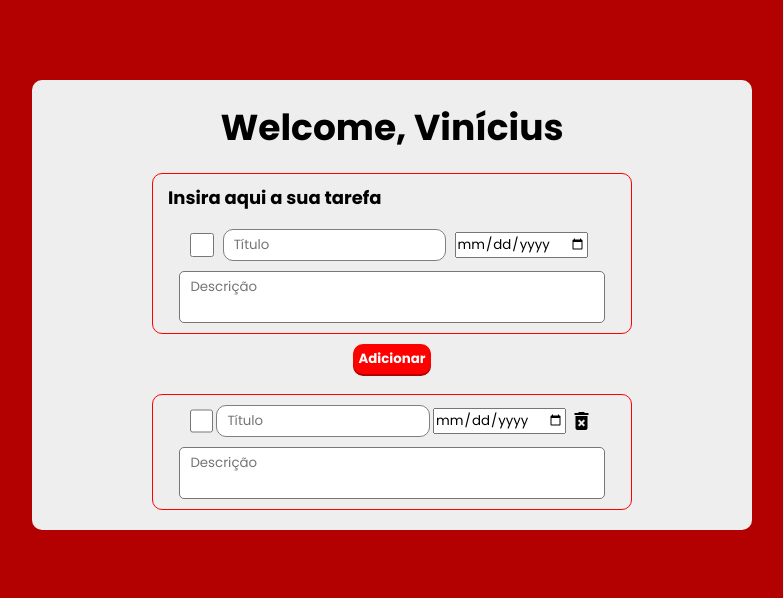
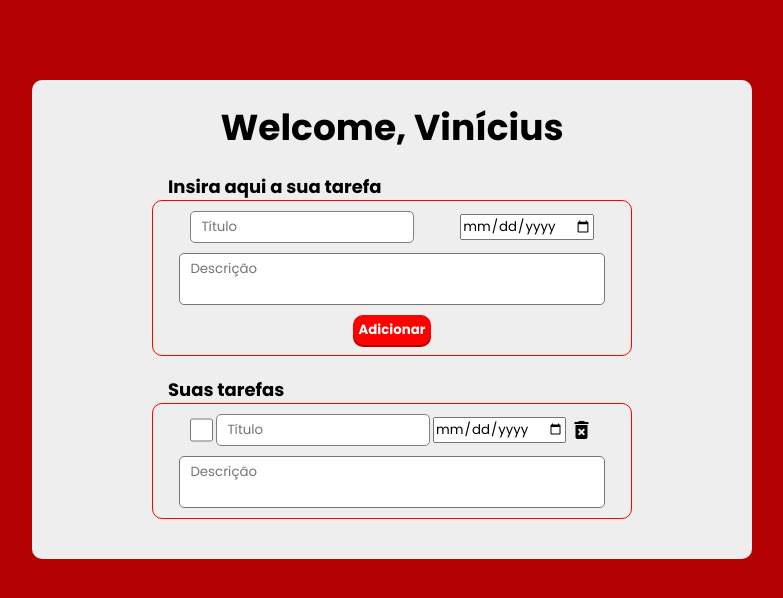
Before and after one commit to vinifoliv/to-do-list, a React (Create React App) app in the folder client/: page / in a window 1280 px wide. Shown: the top 598 px of the page, without its empty margins (248-1031 px from the left). Built offline with nearby package versions, Linux system fonts and the light colour scheme.

Commit message:
Adicionado formulário para a inclusão de tarefas.

```diff
--- a/client/src/App.css
+++ b/client/src/App.css
@@ -13,3 +13,9 @@
     font-size: 3rem;
     text-align: center;
 }
+
+h3 {
+    width: 70%;
+    text-align: left;
+    font-size: 1.5rem;
+}
--- a/client/src/App.jsx
+++ b/client/src/App.jsx
@@ -1,17 +1,17 @@
-// import { useState } from 'react';
 import './App.css';
 import Formulario from './components/Formulario';
 import Tarefa from './components/Tarefa';
 
-// const DOMAIN = 'localhost:9000';
-
 function App() {
-  // const [ tarefas, setTarefas ] = useState(null);
 
   return (
     <div className="card">
       <h1 className="titulo-app">Welcome, Vinícius</h1> <br />
+
+      <h3>Insira aqui a sua tarefa</h3>
       <Formulario />
+
+      <h3>Suas tarefas</h3>
       <Tarefa />
     </div>
   );
--- a/client/src/components/Formulario.css
+++ /dev/null
@@ -1,33 +0,0 @@
-.formulario {
-    display: flex;
-    flex-direction: column;
-    align-items: center;
-    width: 100%;
-    margin: 0 auto 20px;
-}
-
-.formulario .tarefa {
-    margin-bottom: 10px;
-}
-
-.formulario .tarefa h3 {
-    width: 100%;
-    text-align: left;
-    font-size: 1.5rem;
-}
-
-.formulario button {
-    color: white;
-    font-weight: bold;
-    padding: 5px;
-    border-radius: 10px;
-    border: none;
-    background-color: #ff0000;
-    transition: .2s;
-    box-shadow: 0 2px 0 #b30000;
-}
-
-.formulario button:active {
-    transform: scale(0.95);
-    background-color: #b30000;
-}
--- a/client/src/components/Formulario.jsx
+++ b/client/src/components/Formulario.jsx
@@ -1,18 +1,12 @@
-import './Formulario.css';
-
 export default function Formulario() {
     return (
-        <form className="formulario">
-            <div className="tarefa">
-                <h3>Insira aqui a sua tarefa</h3> <br />
-                <div className='dados-tarefa'>
-                    <input type="checkbox" id="checkbox" /> &nbsp;
-                    <input type="text" id="titulo-tarefa" placeholder="Título" /> &nbsp;
-                    <input type="date" id="data" /> &nbsp;
-                </div>
-                <textarea id="descricao" placeholder='Descrição'></textarea>
+        <form className="tarefa">
+            <div className='dados-tarefa'>
+                <input type="text" id="titulo-tarefa" placeholder="Título" /> &nbsp; &nbsp;
+                <input type="date" id="data" />
             </div>
-            <button type="button">Adicionar</button>
+            <textarea id="descricao" placeholder='Descrição'></textarea>
+            <button type="button" id={'adicionar-tarefa'}>Adicionar</button>
         </form>
     );
 }
--- a/client/src/components/Tarefa.css
+++ b/client/src/components/Tarefa.css
@@ -6,6 +6,7 @@
     padding: 10px 15px;
     border-radius: 10px;
     width: 70%;
+    margin-bottom: 20px;
 }
 
 .dados-tarefa {
@@ -25,7 +26,7 @@
     padding: 5px 10px;
     width: 50%;
     border: .5px solid gray;
-    border-radius: 10px;
+    border-radius: 5px;
 }
 
 #descricao {
@@ -36,3 +37,20 @@
     padding: 5px 10px;
     max-height: 5vh;
 }
+
+#adicionar-tarefa {
+    margin: 10px auto 0;
+    color: white;
+    font-weight: bold;
+    padding: 5px;
+    border-radius: 10px;
+    border: none;
+    background-color: #ff0000;
+    transition: .2s;
+    box-shadow: 0 2px 0 #b30000;
+}
+
+button:active {
+    transform: scale(0.95);
+    background-color: #b30000;
+}
```
